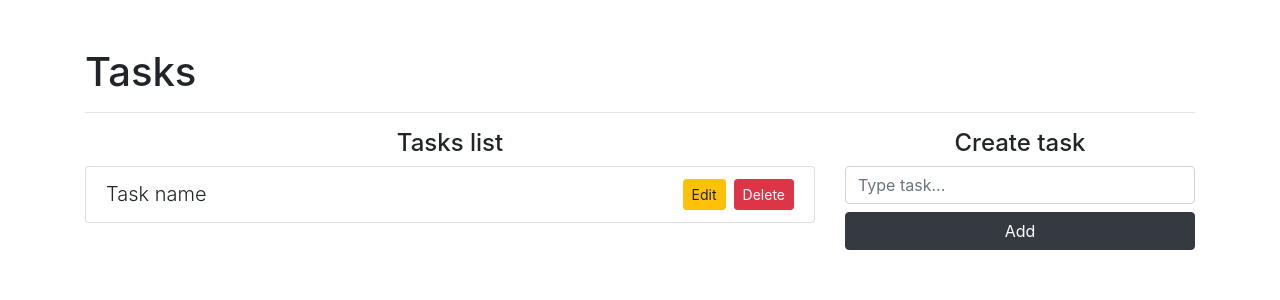
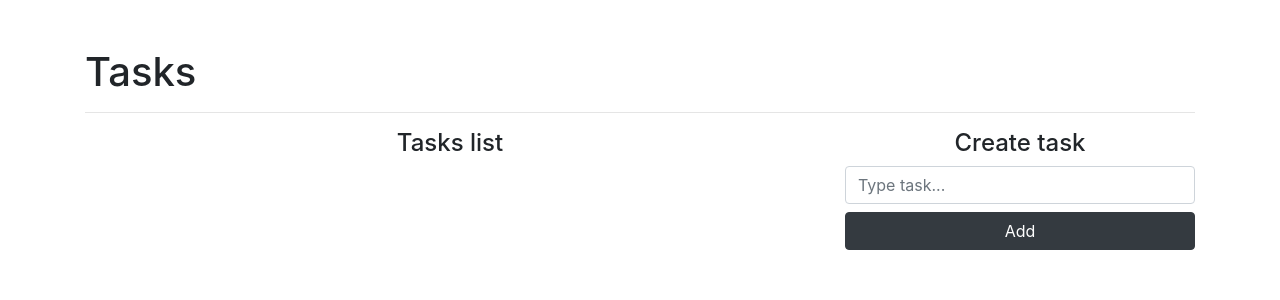
Before and after one commit to DeiverJC/reactjs-crud, a React (Create React App) app: page / in a window 1280 px wide. Shown: the top 300 px of the page. Built offline with nearby package versions, Linux system fonts and the light colour scheme.

Commit message:
add tasks list

```diff
--- a/package.json
+++ b/package.json
@@ -10,6 +10,7 @@
     "react": "^17.0.1",
     "react-dom": "^17.0.1",
     "react-scripts": "4.0.3",
+    "shortid": "^2.2.16",
     "web-vitals": "^1.0.1"
   },
   "scripts": {
--- a/src/App.js
+++ b/src/App.js
@@ -1,15 +1,21 @@
 import { isEmpty } from 'lodash'
 import React, { useState } from 'react'
+import shortid from 'shortid'
 
 function App() {
   const [task, setTask] = useState("")
+  const [tasks, setTasks] = useState([])
+
   const addTask = (e) => {
     e.preventDefault()
     if(isEmpty(task)) {
-      console.log('task is empty')
       return
     }
-    console.log('ok', task)
+    const newTask = {
+      id: shortid.generate(),
+      task
+    }
+    setTasks([...tasks, newTask])
     setTask("")
   }
   return (
@@ -20,11 +26,15 @@ function App() {
         <div className="col-8">
           <h4 className="text-center">Tasks list</h4>
           <ul className="list-group">
-            <li className="list-group-item">
-              <span className="lead">Task name</span>
-              <button className="btn btn-danger btn-sm float-right">Delete</button>
-              <button className="btn btn-warning btn-sm float-right mr-2">Edit</button>
-            </li>
+          {
+            tasks.map(({id, task}) => (
+              <li className="list-group-item" key={id}>
+                <span className="lead">{task}</span>
+                <button className="btn btn-danger btn-sm float-right">Delete</button>
+                <button className="btn btn-warning btn-sm float-right mr-2">Edit</button>
+              </li>
+            ))
+          }
           </ul>
         </div>
         <div className="col-4">
```
Also changed, not shown: 1 other file (tests, documents, lock files or other folders).
